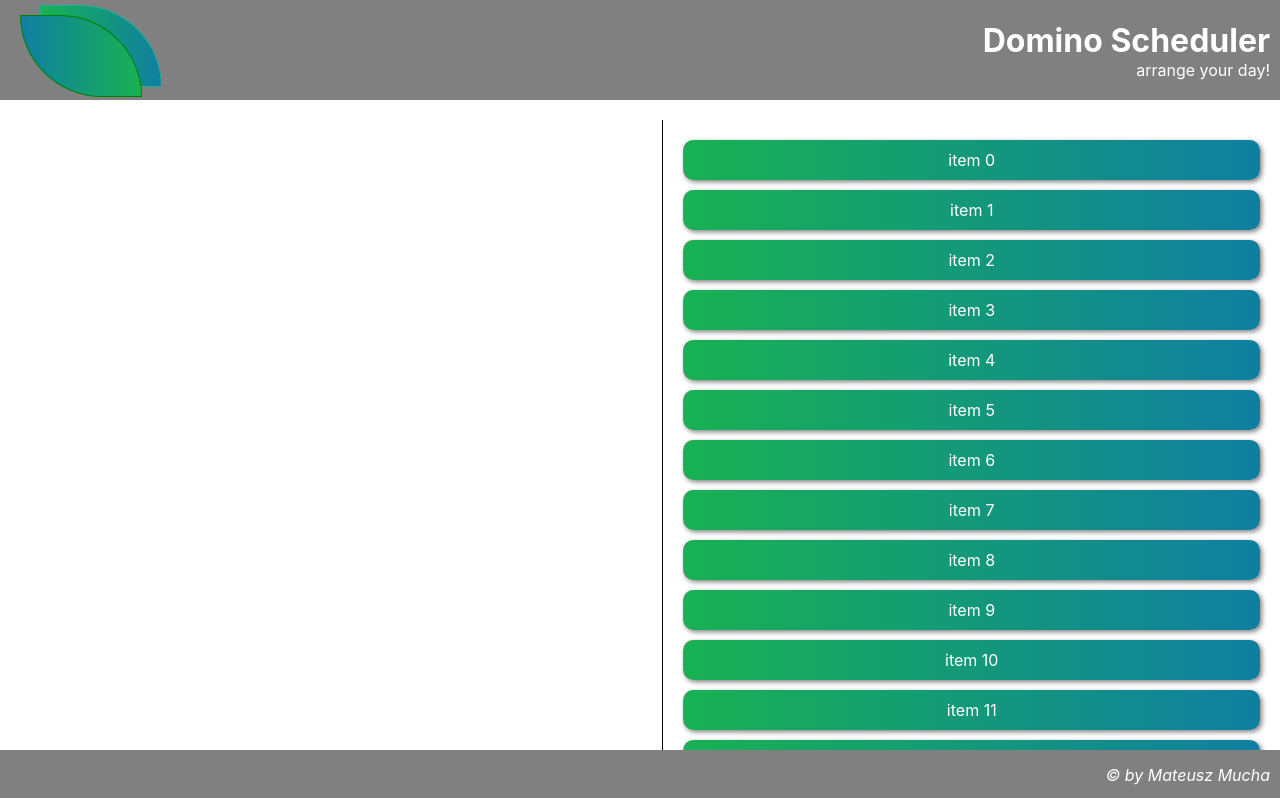
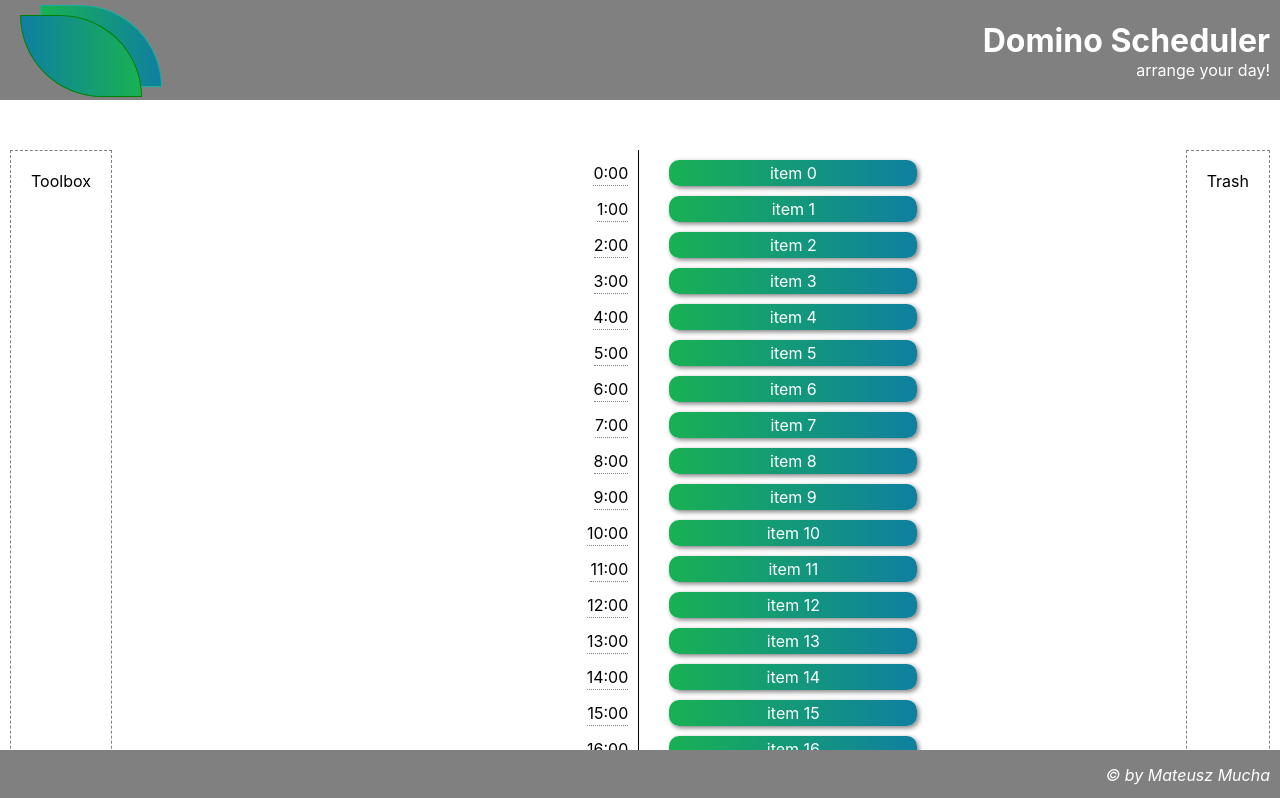
Before and after one commit to muchamateusz/domino_scheduler, a React app: page / in a window 1280 px wide. Shown: the top 798 px of the page. Built offline with nearby package versions, Linux system fonts and the light colour scheme.

Commit message:
all looks and works just fine. What needs to be done next is actually adding and handling items on the stack

```diff
--- a/src/common/functions.js
+++ b/src/common/functions.js
@@ -13,16 +13,12 @@ export const getItems = count =>
   }));
 
 export const getItemStyle = (isDragging, draggableStyle) => ({
-  background: isDragging
+  backgroundImage: isDragging
     ? "linear-gradient(to left, #18b153, #0f7fa1)"
     : "linear-gradient(to right, #18b153, #0f7fa1)",
   ...draggableStyle
 });
 
 export const getListStyle = isDraggingOver => ({
-  borderTop: isDraggingOver ? "1px dotted grey" : "none",
-  borderRight: isDraggingOver ? "1px dotted grey" : "none",
-  borderBottom: isDraggingOver ? "1px dotted grey" : "none",
-  padding: 20,
-
+  border: isDraggingOver ? "1px dashed grey" : "none",
 });
--- a/src/containers/MainDashboard/MainDashboard.jsx
+++ b/src/containers/MainDashboard/MainDashboard.jsx
@@ -37,19 +37,22 @@ class MainDashboard extends Component {
     return (
       <div className="main-dashboard">
         <DragDropContext onDragEnd={this.onDragEnd}>
-          <Droppable className="main-dashboard__trash" droppableId="erase">
-          {/* POPRAWIC TEN KOD ZEBY BYL KOSZ NA ZADANIA */}
-            {(provided, snapshot) => (
-              <div className="" ref={provided.innerRef} {...provided.droppableProps}>
-                Good to go
-                {provided.placeholder}
-              </div>
-            )}
-          </Droppable>
+        <div className="main-dashboard__toolbox">Toolbox</div>
           <Droppable droppableId="droppable">
             {(provided, snapshot) => (
               <React.Fragment>
-                <div className="main-dashboard__time-axis" />
+                <div className="main-dashboard__time-axis">
+                  {[...Array(24)].map((_, index) => {
+                    return (
+                      <div
+                        className="main-dashboard__time-axis__item"
+                        key={`${_}_${index}`}
+                      >
+                        {`${index}:00`}
+                      </div>
+                    );
+                  })}
+                </div>
                 <div
                   className="main-dashboard__assignments-axis"
                   ref={provided.innerRef}
@@ -60,10 +63,11 @@ class MainDashboard extends Component {
                       key={item.id}
                       draggableId={item.id}
                       index={index}
+                      data-react-beautiful-dnd-drag-handle
                     >
                       {(provided, snapshot) => (
                         <div
-                          className="main-dashboard__item"
+                          className="main-dashboard__assignments-axis__item"
                           ref={provided.innerRef}
                           {...provided.draggableProps}
                           {...provided.dragHandleProps}
@@ -83,6 +87,18 @@ class MainDashboard extends Component {
               </React.Fragment>
             )}
           </Droppable>
+          <Droppable droppableId="erase">
+            {(provided, snapshot) => (
+              <div
+                className="main-dashboard__trash"
+                ref={provided.innerRef}
+                {...provided.droppableProps}
+              >
+                Trash
+                {provided.placeholder}
+              </div>
+            )}
+          </Droppable>
         </DragDropContext>
       </div>
     );
--- a/src/containers/MainDashboard/MainDashboard.less
+++ b/src/containers/MainDashboard/MainDashboard.less
@@ -1,8 +1,9 @@
 .main-dashboard {
   position: relative;
-  padding: 20px 0;
+  padding: 50px 0 100px 0;
   top: 100px;
   left: 0;
+  min-height: 100vh;
   width: 100%;
   overflow: auto;
   box-sizing: border-box;
@@ -11,42 +12,59 @@
   justify-content: center;
   background-color: white;
   &__trash {
-    position: relative;
+    color: black;
+    border: 1px dashed grey;
+    padding: 20px;
+    margin: 0 10px;
+    // background-color: red;
+  }
+  &__toolbox {
+    color: black;
+    border: 1px dashed grey;
+    padding: 20px;
+    margin: 0 10px;
+    // background-color: green;
   }
   &__time-axis {
     display: flex;
-    justify-content: flex-end;
-    align-items: center;
+    flex-direction: column;
+    align-items: flex-end;
+    // background-color: blue;
+    margin-right: 20px;
     border-right: 1px solid black;
+    padding: 10px;
     flex: 1;
+    &__item {
+      margin-bottom: 10px;
+      color: black;
+      display: flex;
+      align-items: center;
+      justify-content: center;
+      height: 25px;
+      border-bottom: 1px dotted grey;
+    }
   }
   &__assignments-axis {
+    // background-color: magenta;
     margin: 0 auto;
-    display: flex;
-    flex-direction: column;
     flex: 1;
-  }
-  &__item {
-    border-radius: 10px;
-    user-select: none;
-    border-left: 1px solid grey;
-    position: relative;
-    margin-bottom: 10px;
-    box-shadow: 2px 2px 5px grey;
-    &-content {
-      padding: 10px;
+    padding: 10px;
+    &__item {
+      background-size: 101%;
+      width: 50%;
+      display: flex;
+      flex-direction: column;
+      align-items: center;
+      justify-content: center;
+      height: 26px;
+      position: relative;
+      margin-bottom: 10px;
+      border-radius: 10px;
+      user-select: none;
+      box-shadow: 2px 2px 5px grey;
+      &-content {
+        padding: 10px;
+      }
     }
-    // &:before {
-    //   content: "godzina";
-    //   color: black;
-    //   border-right: 1px solid black;
-    //   display: flex;
-    //   align-items: center;
-    //   position: absolute;
-    //   right: 130%;
-    //   height: 100%;
-    //   padding-right: 10px;
-    //   top: 0;
-    // }
   }
 }
```
